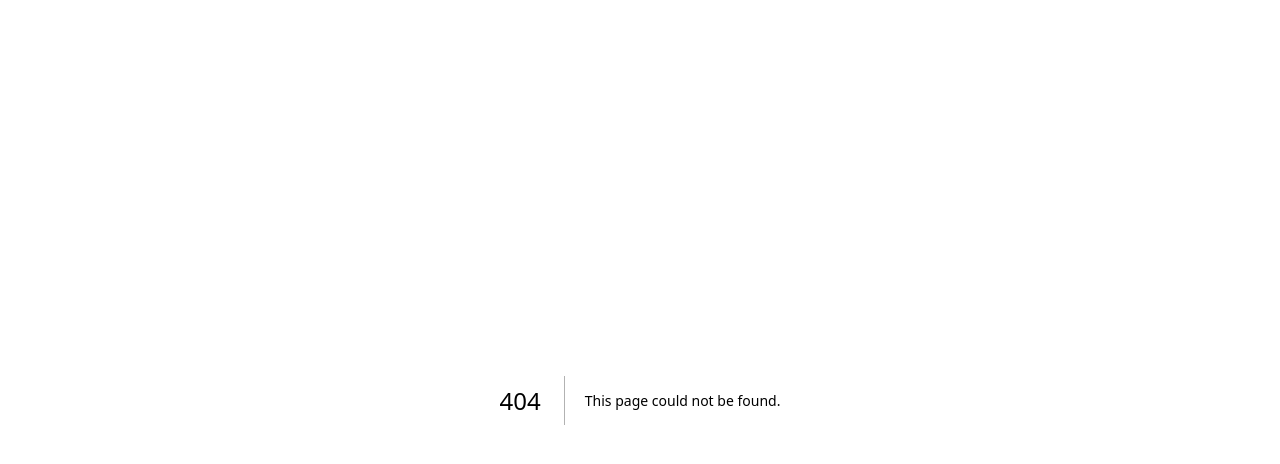
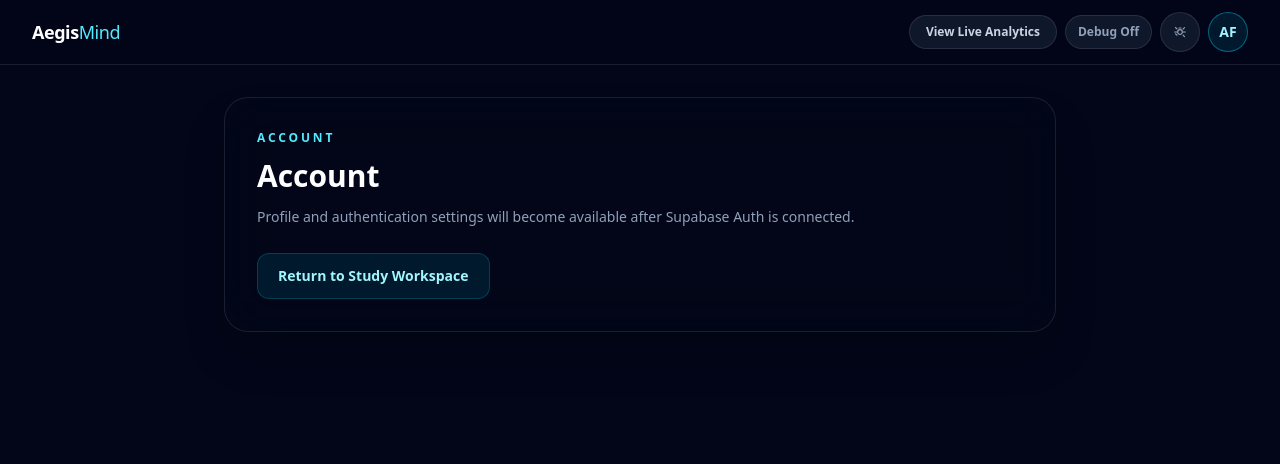
Before and after one commit to AmandaYao60/Study-Companion-Website-Versions-Backup, a Next.js app: page /app/account in a window 1280 px wide. Before the commit this address had no page. Shown: the top 464 px of the page. Built offline with nearby package versions, Linux system fonts and the light colour scheme.

Commit message:
refactor: simplify product navigation and focus access

```diff
--- /dev/null
+++ b/src/app/app/account/page.js
@@ -0,0 +1,18 @@
+import Link from "next/link";
+
+export default function AccountPage() {
+  return (
+    <div className="mx-auto w-full max-w-4xl px-4 py-8 sm:px-6 lg:px-8">
+      <section className="rounded-3xl border border-white/10 bg-slate-950/50 p-8 shadow-2xl backdrop-blur-xl">
+        <p className="text-xs font-bold uppercase tracking-[0.24em] text-cyan-300">Account</p>
+        <h1 className="mt-3 text-3xl font-black text-white">Account</h1>
+        <p className="mt-3 max-w-2xl text-sm leading-relaxed text-slate-400">
+          Profile and authentication settings will become available after Supabase Auth is connected.
+        </p>
+        <Link href="/app" className="mt-6 inline-flex rounded-xl border border-cyan-400/20 bg-cyan-400/10 px-5 py-3 text-sm font-bold text-cyan-200 transition-all hover:bg-cyan-400/20">
+          Return to Study Workspace
+        </Link>
+      </section>
+    </div>
+  );
+}
--- a/src/app/app/focus/page.js
+++ b/src/app/app/focus/page.js
@@ -1,38 +1,22 @@
 "use client";
 
-import React from "react";
-import Link from "next/link";
+import React, { useEffect } from "react";
+import { useRouter } from "next/navigation";
 import { useAppState } from "../../../context/AppContext";
 import FocusSpace from "../../../components/focus/FocusSpace";
 
 export default function ProductFocusPage() {
-  const { activeSession, isMonitoring } = useAppState();
+  const router = useRouter();
+  const { activeSession, isMonitoring, isCameraAllowed } = useAppState();
+  const canUseFocus = activeSession?.status === "active" && isMonitoring && isCameraAllowed;
 
-  if (!activeSession) {
-    return (
-      <div className="mx-auto flex w-full max-w-4xl flex-1 items-center px-4 py-12 sm:px-6 lg:px-8">
-        <section className="w-full rounded-3xl border border-white/10 bg-slate-950/50 p-8 text-center shadow-2xl backdrop-blur-xl">
-          <p className="text-xs font-bold uppercase tracking-[0.24em] text-cyan-300">Focus Space</p>
-          <h1 className="mt-3 text-3xl font-black text-white">Start a session first.</h1>
-          <p className="mx-auto mt-3 max-w-xl text-sm leading-relaxed text-slate-400">Focus Space reuses the active study session and camera pipeline. Create a session from Product Home before entering Focus Space.</p>
-          <Link href="/app" className="mt-6 inline-flex rounded-xl bg-cyan-400 px-5 py-3 text-sm font-bold text-slate-950 transition-all hover:bg-cyan-300">Go to Session Setup</Link>
-        </section>
-      </div>
-    );
-  }
+  useEffect(() => {
+    if (!canUseFocus) {
+      router.replace("/app");
+    }
+  }, [canUseFocus, router]);
 
-  if (!isMonitoring) {
-    return (
-      <div className="mx-auto flex w-full max-w-4xl flex-1 items-center px-4 py-12 sm:px-6 lg:px-8">
-        <section className="w-full rounded-3xl border border-white/10 bg-slate-950/50 p-8 text-center shadow-2xl backdrop-blur-xl">
-          <p className="text-xs font-bold uppercase tracking-[0.24em] text-cyan-300">Focus Space</p>
-          <h1 className="mt-3 text-3xl font-black text-white">Resume monitoring first.</h1>
-          <p className="mx-auto mt-3 max-w-xl text-sm leading-relaxed text-slate-400">The landmarks-only Focus panel appears when monitoring is active. Use the global session bar to resume, then return here.</p>
-          <Link href="/app/study" className="mt-6 inline-flex rounded-xl border border-cyan-400/20 bg-cyan-400/10 px-5 py-3 text-sm font-bold text-cyan-200 transition-all hover:bg-cyan-400/20">Return to Study Space</Link>
-        </section>
-      </div>
-    );
-  }
+  if (!canUseFocus) return null;
 
   return <FocusSpace />;
 }
--- a/src/components/product/ActiveSessionCard.js
+++ b/src/components/product/ActiveSessionCard.js
@@ -17,7 +17,7 @@ const formatCheckIn = (checkIn) => {
 
 export default function ActiveSessionCard() {
   const router = useRouter();
-  const { activeSession, isMonitoring, resumeSession, setShowCameraDialog } = useAppState();
+  const { activeSession, isMonitoring, isCameraAllowed, resumeSession, setShowCameraDialog } = useAppState();
   const { formatted } = useSmoothSessionTimer(250);
   const [isResuming, setIsResuming] = useState(false);
 
@@ -26,6 +26,7 @@ export default function ActiveSessionCard() {
   const isPrepared = activeSession.status === "prepared";
   const isPaused = activeSession.status === "paused" || !isMonitoring;
   const statusLabel = isPrepared ? "Ready to begin" : isMonitoring ? "Active" : "Paused";
+  const canEnterFocus = activeSession.status === "active" && isMonitoring && isCameraAllowed;
   const checkInSummary = formatCheckIn(activeSession.preSessionCheckIn);
 
   const handlePrimaryAction = async () => {
@@ -83,11 +84,11 @@ export default function ActiveSessionCard() {
           <button type="button" onClick={() => void handlePrimaryAction()} disabled={isResuming} className="rounded-xl bg-cyan-400 px-4 py-3 text-sm font-bold text-slate-950 transition-all hover:bg-cyan-300 disabled:cursor-wait disabled:opacity-70">
             {isPrepared ? "Enable Camera" : isResuming ? "Resuming..." : "Resume Study"}
           </button>
-        ) : (
+        ) : canEnterFocus ? (
           <Link href="/app/focus" className="rounded-xl border border-cyan-400/20 bg-cyan-400/10 px-4 py-3 text-center text-sm font-semibold text-cyan-200 transition-all hover:bg-cyan-400/20">
             Enter Focus Space
           </Link>
-        )}
+        ) : null}
         <button type="button" onClick={() => router.push("/app/dashboard")} className="rounded-xl border border-white/10 bg-slate-900 px-4 py-3 text-sm font-semibold text-slate-200 transition-all hover:bg-slate-800">
           View Dashboard
         </button>
--- a/src/components/product/GlobalSessionBar.js
+++ b/src/components/product/GlobalSessionBar.js
@@ -1,15 +1,13 @@
 "use client";
 
 import React, { useState } from "react";
-import Link from "next/link";
-import { usePathname, useRouter } from "next/navigation";
+import { useRouter } from "next/navigation";
 import { useAppState } from "../../context/AppContext";
 import useSmoothSessionTimer from "../../hooks/useSmoothSessionTimer";
 import { formatTargetDuration, formatTask } from "../dashboard/dashboardFormatters";
 import EndSessionDialog from "./EndSessionDialog";
 
 export default function GlobalSessionBar() {
-  const pathname = usePathname();
   const router = useRouter();
   const {
     activeSession,
@@ -18,7 +16,6 @@ export default function GlobalSessionBar() {
     resumeSession,
     finishSession,
     discardSession,
-    setShowCameraDialog,
   } = useAppState();
   const { formatted } = useSmoothSessionTimer(250);
   const [isDialogOpen, setIsDialogOpen] = useState(false);
@@ -26,17 +23,11 @@ export default function GlobalSessionBar() {
 
   if (!activeSession) return null;
 
-  const isFocusRoute = pathname.startsWith("/app/focus");
   const isPrepared = activeSession.status === "prepared";
   const statusLabel = isPrepared ? "Ready to begin" : isMonitoring ? "Active" : "Paused";
-  const contextualHref = isFocusRoute ? "/app" : "/app/focus";
-  const contextualLabel = isFocusRoute ? "Return to Study Space" : "Enter Focus Space";
 
   const handlePauseResume = async () => {
-    if (isPrepared) {
-      setShowCameraDialog(true);
-      return;
-    }
+    if (isPrepared) return;
 
     if (isMonitoring) {
       await pauseSession();
@@ -83,12 +74,11 @@ export default function GlobalSessionBar() {
           </div>
 
           <div className="flex flex-wrap items-center gap-2">
-            <button type="button" onClick={() => void handlePauseResume()} className="rounded-xl border border-white/10 bg-slate-950 px-3 py-2 text-xs font-semibold text-slate-200 transition-all hover:bg-slate-800">
-              {isPrepared ? "Enable Camera" : isMonitoring ? "Pause" : "Resume"}
-            </button>
-            <Link href={contextualHref} aria-disabled={!isMonitoring && !isFocusRoute} className={`rounded-xl px-3 py-2 text-xs font-semibold transition-all ${!isMonitoring && !isFocusRoute ? "pointer-events-none border border-white/10 bg-slate-900 text-slate-600" : "border border-cyan-400/20 bg-cyan-400/10 text-cyan-200 hover:bg-cyan-400/20"}`}>
-              {contextualLabel}
-            </Link>
+            {!isPrepared && (
+              <button type="button" onClick={() => void handlePauseResume()} className="rounded-xl border border-white/10 bg-slate-950 px-3 py-2 text-xs font-semibold text-slate-200 transition-all hover:bg-slate-800">
+                {isMonitoring ? "Pause" : "Resume"}
+              </button>
+            )}
             <button type="button" onClick={() => setIsDialogOpen(true)} className="rounded-xl border border-emerald-400/20 bg-emerald-400/10 px-3 py-2 text-xs font-semibold text-emerald-200 transition-all hover:bg-emerald-400/20">
               End Session
             </button>
--- a/src/components/product/ProductNavbar.js
+++ b/src/components/product/ProductNavbar.js
@@ -5,69 +5,63 @@ import Link from "next/link";
 import { usePathname } from "next/navigation";
 import { useAppState } from "../../context/AppContext";
 
-const navItems = [
-  { name: "Home", path: "/app" },
-  { name: "Study", path: "/app/study" },
-  { name: "Focus", path: "/app/focus" },
-  { name: "Dashboard", path: "/app/dashboard" },
-  { name: "Settings", path: "/app/settings" },
-];
+const iconButtonClass = (isActive) => `inline-flex h-10 w-10 items-center justify-center rounded-full border text-sm font-semibold transition-all ${
+  isActive
+    ? "border-cyan-400/40 bg-cyan-400/10 text-cyan-200"
+    : "border-white/10 bg-slate-900 text-slate-400 hover:border-white/20 hover:text-white"
+}`;
 
 export default function ProductNavbar() {
   const pathname = usePathname();
-  const { isDebugMode, setIsDebugMode, isMonitoring } = useAppState();
+  const { isDebugMode, setIsDebugMode } = useAppState();
+  const isDashboard = pathname.startsWith("/app/dashboard");
+  const isSettings = pathname.startsWith("/app/settings");
+  const isAccount = pathname.startsWith("/app/account");
 
   return (
     <header className="sticky top-0 z-40 border-b border-white/10 bg-slate-950/80 backdrop-blur-xl">
-      <div className="mx-auto flex h-16 max-w-7xl items-center justify-between gap-4 px-4 sm:px-6 lg:px-8">
-        <Link href="/app" className="shrink-0 text-lg font-black tracking-tight text-white">
+      <div className="mx-auto flex min-h-16 max-w-7xl items-center justify-between gap-3 px-4 py-3 sm:px-6 lg:px-8">
+        <Link href="/app" aria-label="Return to Study Workspace" className="shrink-0 text-lg font-black tracking-tight text-white transition-colors hover:text-cyan-100">
           Aegis<span className="font-light text-cyan-300">Mind</span>
         </Link>
 
-        <nav className="hidden items-center gap-5 md:flex">
-          {navItems.map((item) => {
-            const isActive = pathname === item.path || (item.path !== "/app" && pathname.startsWith(item.path));
-            return (
-              <Link
-                key={item.path}
-                href={item.path}
-                className={`relative py-1 text-sm font-semibold transition-colors hover:text-white ${isActive ? "text-cyan-300" : "text-slate-400"}`}
-              >
-                {item.name}
-                {isActive && <span className="absolute inset-x-0 -bottom-1 h-0.5 rounded-full bg-cyan-300" />}
-              </Link>
-            );
-          })}
-        </nav>
+        <div className="flex min-w-0 items-center justify-end gap-2">
+          <Link
+            href="/app/dashboard"
+            className={`rounded-full border px-3 py-2 text-xs font-semibold transition-all sm:px-4 ${
+              isDashboard
+                ? "border-cyan-400/40 bg-cyan-400/10 text-cyan-200"
+                : "border-white/10 bg-slate-900 text-slate-300 hover:border-cyan-400/30 hover:text-cyan-100"
+            }`}
+          >
+            <span className="hidden sm:inline">View Live Analytics</span>
+            <span className="sm:hidden">Analytics</span>
+          </Link>
 
-        <div className="flex items-center gap-2">
           <button
             type="button"
             onClick={() => setIsDebugMode(!isDebugMode)}
-            className={`rounded-full border px-3 py-1.5 text-xs font-semibold transition-all ${
+            className={`rounded-full border px-3 py-2 text-xs font-semibold transition-all ${
               isDebugMode
                 ? "border-cyan-400/30 bg-cyan-400/10 text-cyan-200"
                 : "border-white/10 bg-slate-900 text-slate-400 hover:text-white"
             }`}
           >
-            {isDebugMode ? "Debug Mode" : "Debug Off"}
+            <span className="hidden sm:inline">{isDebugMode ? "Debug On" : "Debug Off"}</span>
+            <span className="sm:hidden">{isDebugMode ? "Debug On" : "Debug Off"}</span>
           </button>
-          <span className={`hidden rounded-full border px-3 py-1.5 text-xs font-semibold sm:inline-flex ${isMonitoring ? "border-emerald-400/20 bg-emerald-400/10 text-emerald-300" : "border-white/10 bg-slate-900 text-slate-400"}`}>
-            {isMonitoring ? "Monitoring" : "Idle"}
-          </span>
+
+          <Link href="/app/settings" aria-label="Open settings" title="Settings" className={iconButtonClass(isSettings)}>
+            <svg className="h-4 w-4" fill="none" viewBox="0 0 24 24" stroke="currentColor" aria-hidden="true">
+              <path strokeLinecap="round" strokeLinejoin="round" strokeWidth={1.8} d="M10.5 6h3m-8.2 8.7 2.1 2.1m9.2-9.2 2.1-2.1M4 12h3m10 0h3m-3.4 4.8 2.1 2.1M5.3 5.3l2.1 2.1M12 8.5a3.5 3.5 0 1 1 0 7 3.5 3.5 0 0 1 0-7Z" />
+            </svg>
+          </Link>
+
+          <Link href="/app/account" aria-label="Open account" title="Account" className={iconButtonClass(isAccount)}>
+            <span aria-hidden="true">AF</span>
+          </Link>
         </div>
       </div>
-
-      <nav className="flex gap-2 overflow-x-auto border-t border-white/5 px-4 py-2 md:hidden">
-        {navItems.map((item) => {
-          const isActive = pathname === item.path || (item.path !== "/app" && pathname.startsWith(item.path));
-          return (
-            <Link key={item.path} href={item.path} className={`rounded-full px-3 py-1.5 text-xs font-semibold ${isActive ? "bg-cyan-400 text-slate-950" : "bg-slate-900 text-slate-300"}`}>
-              {item.name}
-            </Link>
-          );
-        })}
-      </nav>
     </header>
   );
 }
--- a/src/components/product/StudySpace.js
+++ b/src/components/product/StudySpace.js
@@ -50,9 +50,9 @@ function ModelStatusPanel({ isCameraAllowed, isAiLoaded, affectModelStatus, onDi
   );
 }
 
-function StudyStatusPanel({ activeSession, isMonitoring, focus, fatigue }) {
+function StudyStatusPanel({ activeSession, isMonitoring, isCameraAllowed, focus, fatigue }) {
   const message = getFriendlyStatus({ activeSession, isMonitoring, focus, fatigue });
-  const canEnterFocus = activeSession && isMonitoring;
+  const canEnterFocus = activeSession?.status === "active" && isMonitoring && isCameraAllowed;
 
   return (
     <section className="rounded-2xl border border-white/10 bg-slate-950/50 p-5 shadow-2xl backdrop-blur-xl">
@@ -97,7 +97,7 @@ export default function StudySpace() {
             affectModelStatus={affectModelStatus}
             onDisableWebcam={stopCamera}
           />
-          <StudyStatusPanel activeSession={activeSession} isMonitoring={isMonitoring} focus={focus} fatigue={fatigue} />
+          <StudyStatusPanel activeSession={activeSession} isMonitoring={isMonitoring} isCameraAllowed={isCameraAllowed} focus={focus} fatigue={fatigue} />
           {isDebugMode && <DebugPanel />}
         </aside>
 
```
Also changed, not shown: src/components/focus/FocusSessionControls.js (+7 -0 lines).
